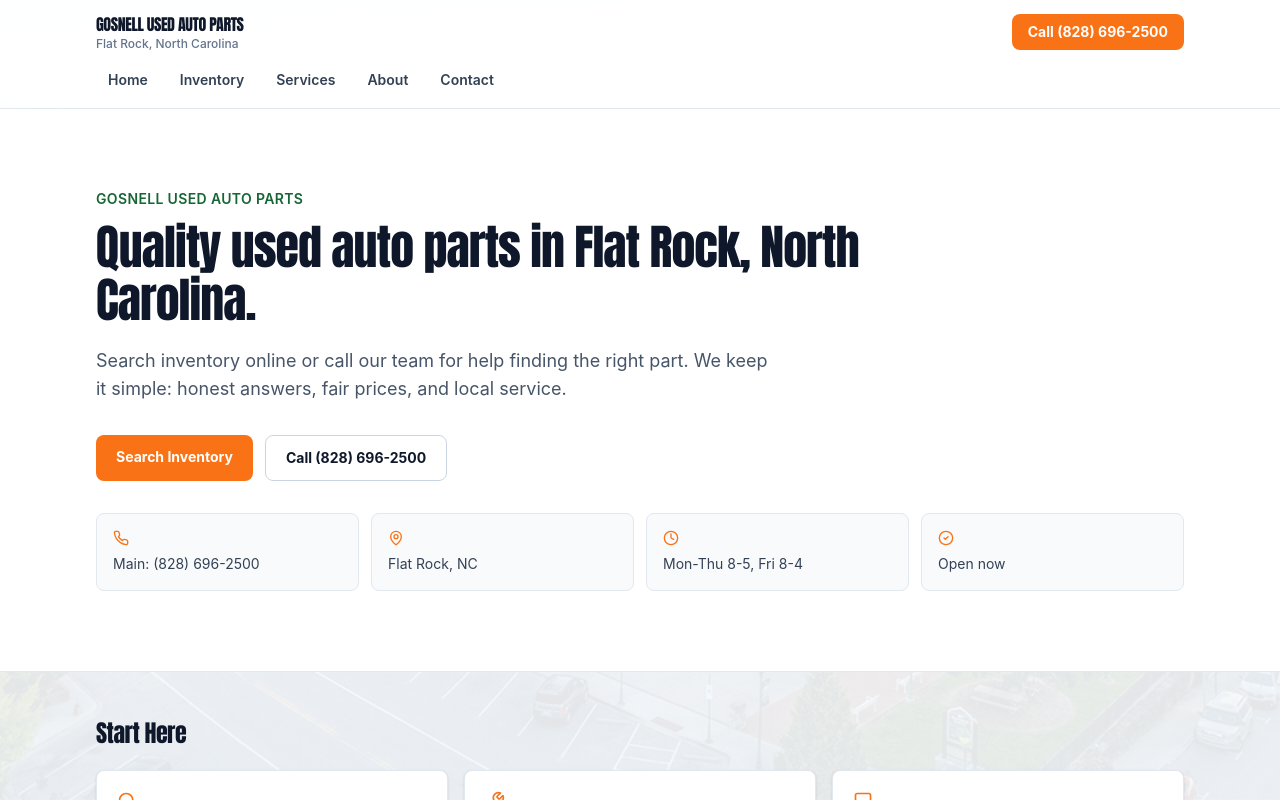
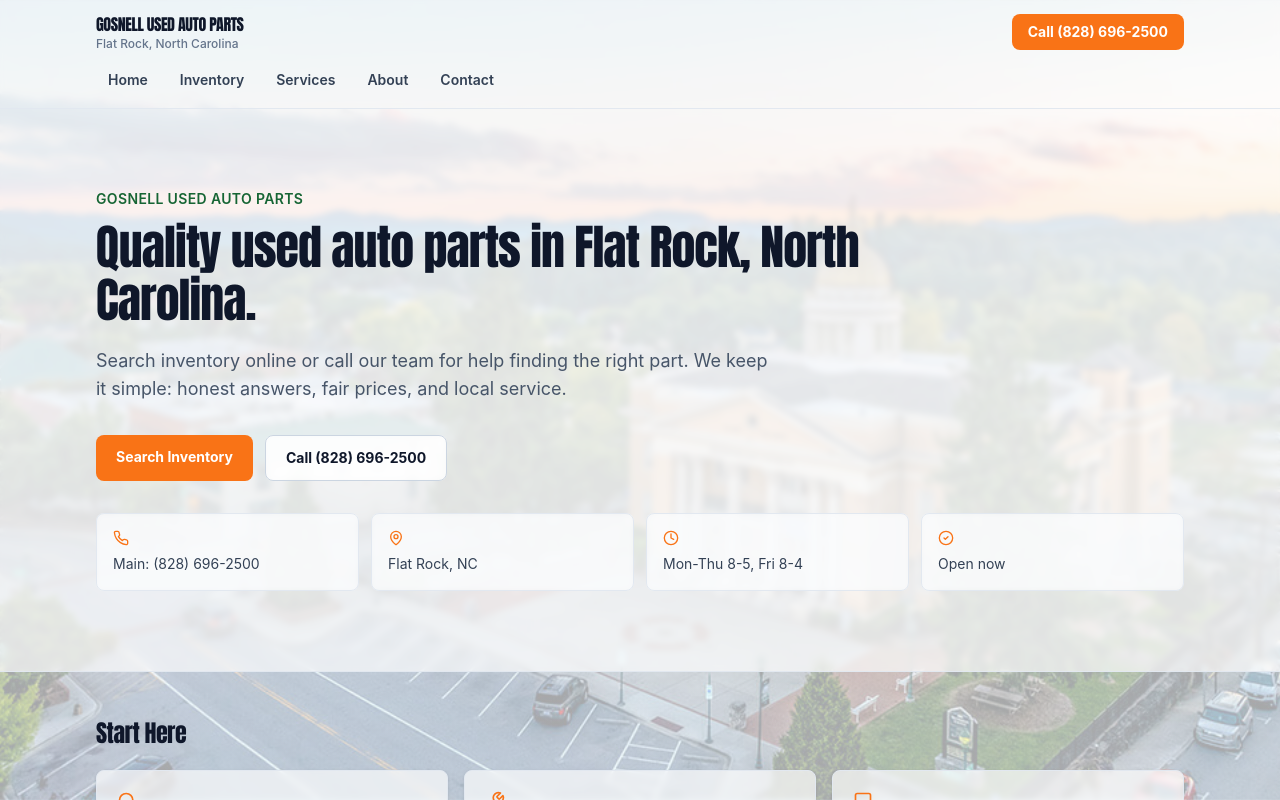
Before and after one commit to newoninja/gosnell-used-auto-parts, a Next.js app: page / in a window 1280 px wide. Shown: the top 800 px of the page. Built offline with nearby package versions, Linux system fonts and the light colour scheme; no server answers.

Commit message:
Make background image visible across entire app

```diff
--- a/app/globals.css
+++ b/app/globals.css
@@ -63,17 +63,42 @@
 
 .site-bg {
   background-image:
-    linear-gradient(rgba(248, 250, 252, 0.9), rgba(248, 250, 252, 0.92)),
+    linear-gradient(rgba(248, 250, 252, 0.62), rgba(248, 250, 252, 0.68)),
     url('/hendersonville11.jpg');
   background-size: cover;
-  background-position: center;
+  background-position: center top;
   background-repeat: no-repeat;
   background-attachment: fixed;
+}
+
+.site-bg .bg-white {
+  background-color: rgba(255, 255, 255, 0.66) !important;
+  backdrop-filter: blur(3px);
+  -webkit-backdrop-filter: blur(3px);
+}
+
+.site-bg [class*="bg-white/"] {
+  background-color: rgba(255, 255, 255, 0.66) !important;
+  backdrop-filter: blur(3px);
+  -webkit-backdrop-filter: blur(3px);
+}
+
+.site-bg .bg-slate-50 {
+  background-color: rgba(248, 250, 252, 0.58) !important;
+  backdrop-filter: blur(3px);
+  -webkit-backdrop-filter: blur(3px);
+}
+
+.site-bg .bg-orange-50 {
+  background-color: rgba(255, 247, 237, 0.72) !important;
+  backdrop-filter: blur(3px);
+  -webkit-backdrop-filter: blur(3px);
 }
 
 @media (max-width: 768px) {
   .site-bg {
     background-attachment: scroll;
+    background-position: center;
   }
 }
 
--- a/components/site-header.tsx
+++ b/components/site-header.tsx
@@ -11,7 +11,7 @@
 
 export function SiteHeader() {
   return (
-    <header className="sticky top-0 z-40 border-b border-slate-200 bg-white/95 backdrop-blur-sm">
+    <header className="sticky top-0 z-40 border-b border-slate-200 bg-white/70 backdrop-blur-sm">
       <div className="mx-auto max-w-6xl px-4 py-3 sm:px-6 lg:px-8">
         <div className="flex flex-wrap items-center justify-between gap-3">
           <Link href="/" className="leading-tight">
```
